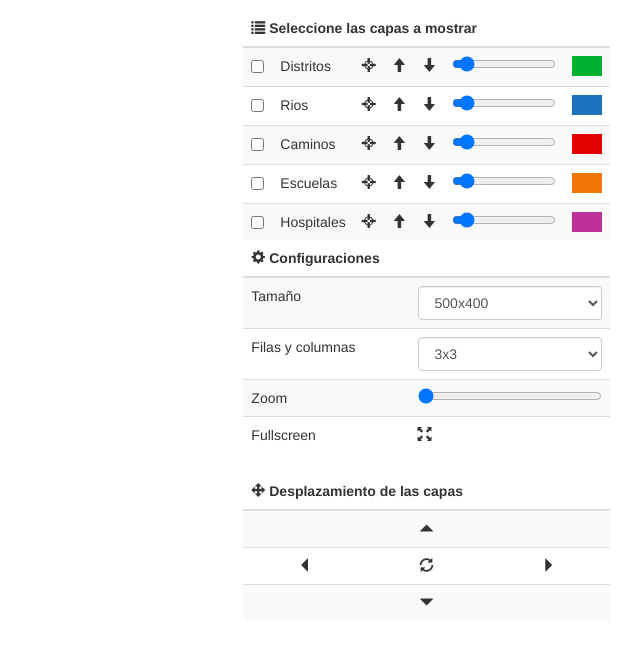
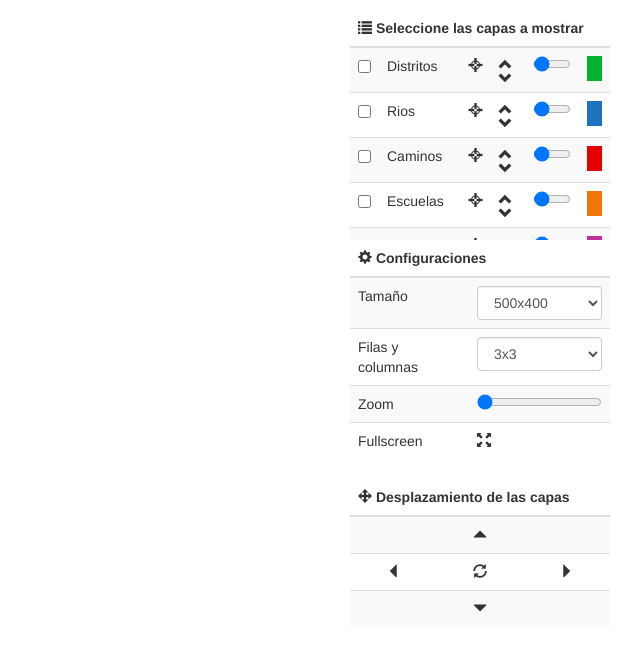
Before and after one commit to kennethPerez/VisorMapas, a PHP site: page / in a window 1280 px wide. Shown: the top 651 px of the page, without its empty margins (640-1280 px from the left). Run offline with PHP 8.4, Linux system fonts and the light colour scheme; lists and menus that the app fills with data are empty.

Commit message:
Interfaz

```diff
--- a/index.php
+++ b/index.php
@@ -9,7 +9,7 @@
     </head>
     <body ng-controller="visorController">
         <div>
-            <div class="col-md-8">
+            <div class="col-md-9">
                 <div ng-repeat="mapa in mapas" style="position: absolute;">
                     <table ng-if="mapa.state">
                         <tr ng-repeat="image in mapa.image">
@@ -21,12 +21,12 @@
                 </div>
             </div>
 
-            <div class="col-md-4">
+            <div class="col-md-3">
                 <div class="col-md-12" style="overflow-y:auto; height:230px;">
                     <table class="table table-striped">
                         <thead>
                             <tr>
-                                <th colspan="7"><span class="glyphicon glyphicon-list"></span> Seleccione las capas a mostrar</th>
+                                <th colspan="6"><span class="glyphicon glyphicon-list"></span> Seleccione las capas a mostrar</th>
                             </tr>
                         </thead>
                         <tbody>
@@ -34,10 +34,10 @@
                                 <td><input class="hand" type="checkbox" ng-click="showHideMap(mapa.id)"></td>
                                 <td>{{mapa.text}}</td>
                                 <td><span title="Zoom a la capa" class="glyphicon glyphicon-screenshot hand" ng-click="zoomMap(mapa)"></span></td>
-                                <td><span title="Subir capa" class="glyphicon glyphicon-arrow-up hand" ng-click="sortMap('up',mapa.id,mapa)"></span></td>
-                                <td><span title="Bajar capa" class="glyphicon glyphicon-arrow-down hand" ng-click="sortMap('down',mapa.id,mapa)"></span></td>
+                                <td><span style="float:left;" title="Subir capa" class="glyphicon glyphicon-chevron-up hand" ng-click="sortMap('up',mapa.id,mapa)"></span>
+                                    <span style="float:left;" title="Bajar capa" class="glyphicon glyphicon-chevron-down hand" ng-click="sortMap('down',mapa.id,mapa)"></span></td>
                                 <td><input title="Transparencia" type="range" min="0" max="127" step="1" value="mapa.transparency" ng-model="mapa.transparency" ng-change="generateImage();"></td>
-                                <td><div style="width: 30px; height: 20px; background-color: rgb({{mapa.color}});"></div></td>
+                                <td><div style="width: 15px; height: 25px; background-color: rgb({{mapa.color}});"></div></td>
                             </tr>
                         </tbody>
                     </table>
```
